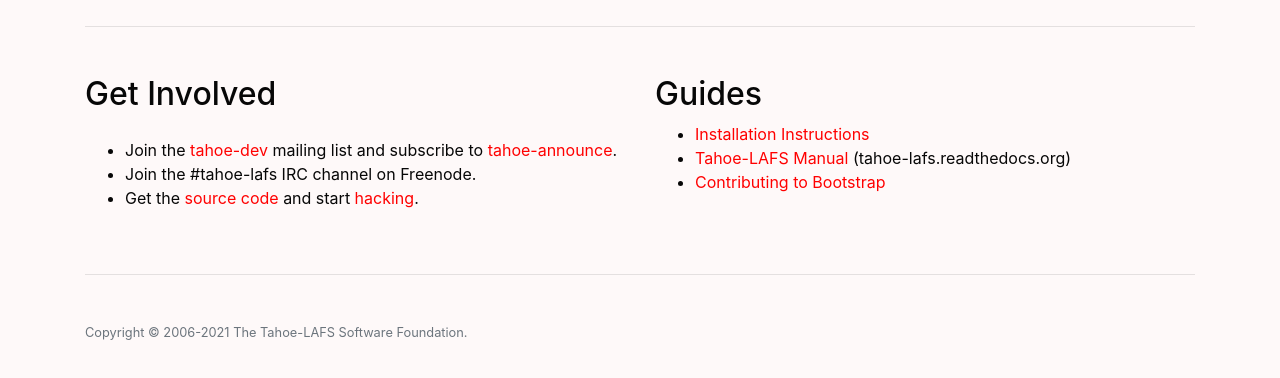
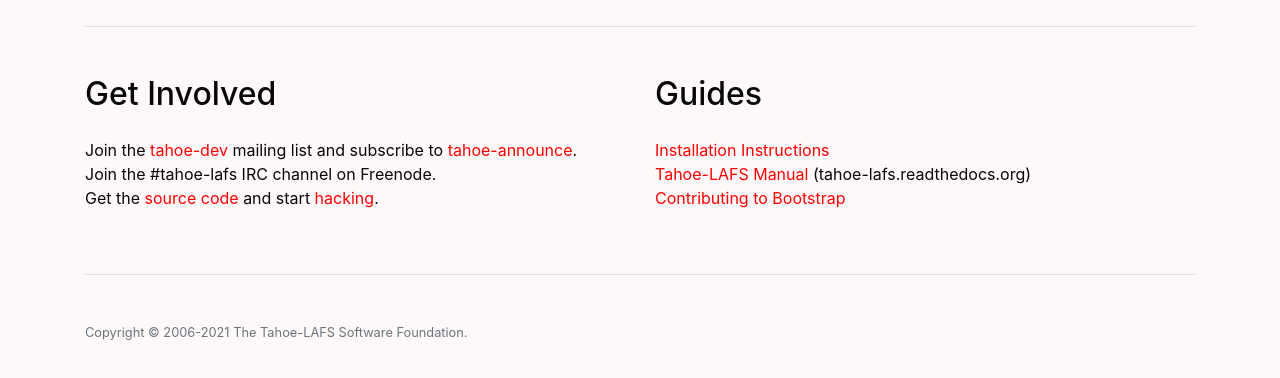
Before and after one commit to tahoe-lafs/web-design, a plain HTML site: page take-home-assignment/index.html in a window 1280 px wide. Shown: the part 660-1038 px from the top of the page. Drawn offline with nearby package versions, Linux system fonts and the light colour scheme.

Commit message:
styled list in get involved section

```diff
--- a/take-home-assignment/assets/css/style.css
+++ b/take-home-assignment/assets/css/style.css
@@ -24,3 +24,10 @@
     font-size: 1rem;
     text-transform: uppercase;
 }
+/* list */
+.list {
+    padding-left: 0;
+}
+.list-item {
+    list-style: none;
+}
--- a/take-home-assignment/index.html
+++ b/take-home-assignment/index.html
@@ -45,17 +45,17 @@
                     <div class="col-lg-6">
                         <h2 class="mb-4">Get Involved</h2>
                         <ul class="list">
-                            <li>Join the<a href="https://tahoe-lafs.org/cgi-bin/mailman/listinfo/tahoe-dev"> tahoe-dev</a> mailing list and subscribe to <a href="https://tahoe-lafs.org/cgi-bin/mailman/listinfo/tahoe-announce">tahoe-announce</a>.</li>
-                            <li>Join the #tahoe-lafs IRC channel on Freenode.</li>
-                            <li>Get the <a href="https://github.com/tahoe-lafs/tahoe-lafs/">source code</a> and start<a href="https://tahoe-lafs.org/trac/tahoe-lafs/wiki/Dev"> hacking</a>.</li>
+                            <li class="list-item">Join the<a href="https://tahoe-lafs.org/cgi-bin/mailman/listinfo/tahoe-dev"> tahoe-dev</a> mailing list and subscribe to <a href="https://tahoe-lafs.org/cgi-bin/mailman/listinfo/tahoe-announce">tahoe-announce</a>.</li>
+                            <li class="list-item">Join the #tahoe-lafs IRC channel on Freenode.</li>
+                            <li class="list-item">Get the <a href="https://github.com/tahoe-lafs/tahoe-lafs/">source code</a> and start<a href="https://tahoe-lafs.org/trac/tahoe-lafs/wiki/Dev"> hacking</a>.</li>
                         </ul>
                     </div>
                     <div class="col-lg-6">
-                        <h2>Guides</h2>
-                        <ul>
-                            <li><a href="http://tahoe-lafs.readthedocs.org/en/latest/INSTALL.html">Installation Instructions</a></li>
-                            <li><a href="http://tahoe-lafs.readthedocs.org/">Tahoe-LAFS Manual</a> (tahoe-lafs.readthedocs.org)</li>
-                            <li><a href="https://getbootstrap.com/docs/4.6/getting-started/build-tools">Contributing to Bootstrap</a></li>
+                        <h2 class="mb-4">Guides</h2>
+                        <ul class="list">
+                            <li class="list-item"><a href="http://tahoe-lafs.readthedocs.org/en/latest/INSTALL.html">Installation Instructions</a></li>
+                            <li class="list-item"><a href="http://tahoe-lafs.readthedocs.org/">Tahoe-LAFS Manual</a> (tahoe-lafs.readthedocs.org)</li>
+                            <li class="list-item"><a href="https://getbootstrap.com/docs/4.6/getting-started/build-tools">Contributing to Bootstrap</a></li>
                         </ul>
                     </div>
                 </div>
```
